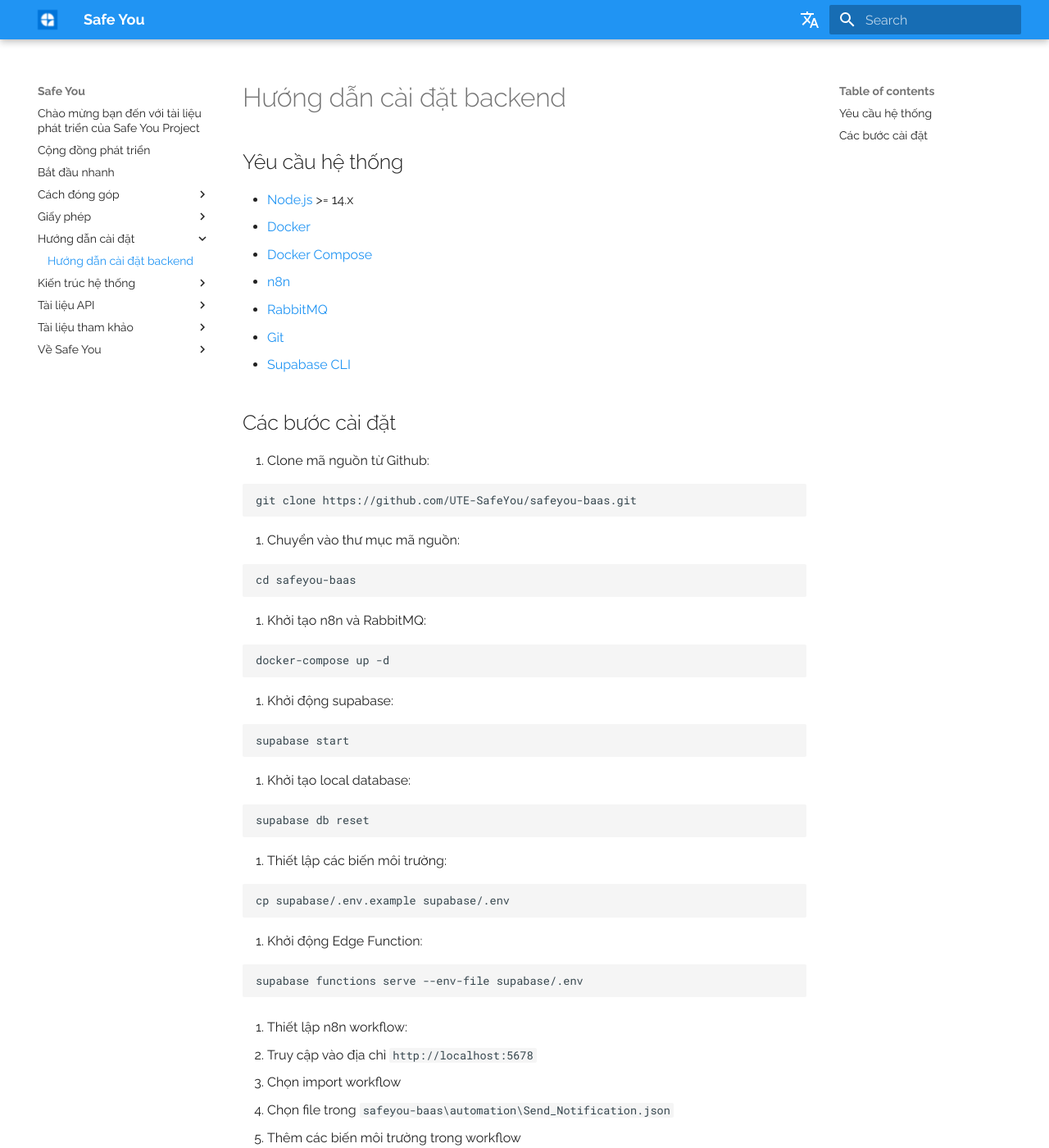
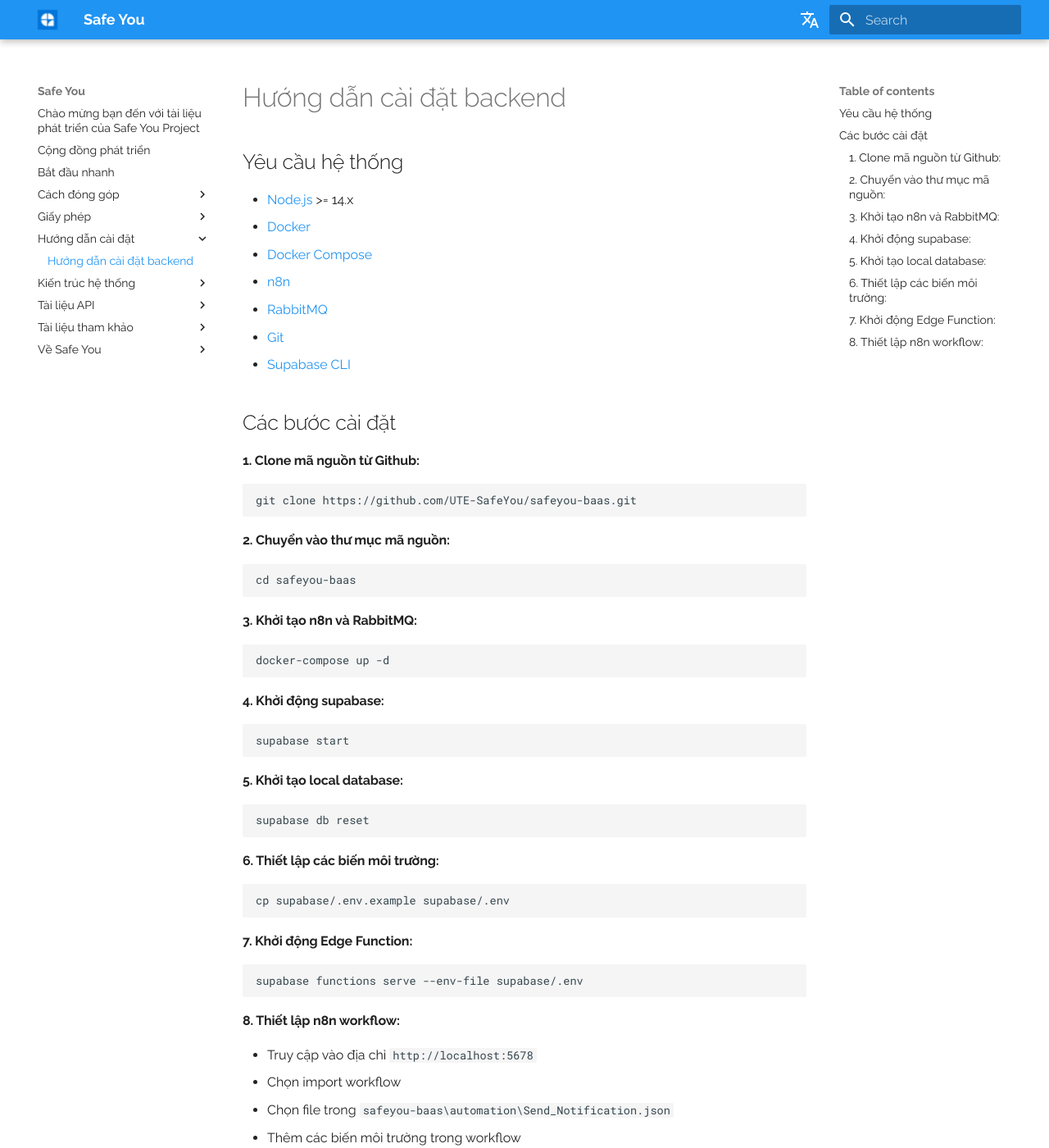
Before and after one commit to UTE-SafeYou/safeyou-docs, an MkDocs documentation site: the page built from docs/Hướng-dẫn-cài-đặt/install.md, in a window 1280 px wide and 1400 px high. Shown: the whole window at 82% size. Built offline with MkDocs 1.6.1 and Material for MkDocs 9.7.7, drawn with Linux system fonts in a browser that asks for light colours; comment, search, counter and statistics services are not loaded.

Commit message:
Update: improve installation guide formatting and clarity in Vietnamese

````diff
--- a/docs/Hướng-dẫn-cài-đặt/install.md
+++ b/docs/Hướng-dẫn-cài-đặt/install.md
@@ -11,53 +11,51 @@
 
 ## Các bước cài đặt
 
-1. Clone mã nguồn từ Github:
-
+#### 1. Clone mã nguồn từ Github:
 ```sh
 git clone https://github.com/UTE-SafeYou/safeyou-baas.git
 ```
 
-2. Chuyển vào thư mục mã nguồn:
+#### 2. Chuyển vào thư mục mã nguồn:
 
 ```sh
 cd safeyou-baas
 ```
 
-3. Khởi tạo n8n và RabbitMQ:
+#### 3. Khởi tạo n8n và RabbitMQ:
 
 ```sh
 docker-compose up -d
 ```
 
-4. Khởi động supabase:
+#### 4. Khởi động supabase:
 
 ```sh
 supabase start
 ```
 
-5. Khởi tạo local database:
+#### 5. Khởi tạo local database:
 
 ```sh
 supabase db reset
 ```
 
-6. Thiết lập các biến môi trường:
+#### 6. Thiết lập các biến môi trường:
 
 ```sh
 cp supabase/.env.example supabase/.env
 ```
 
-7. Khởi động Edge Function:
+#### 7. Khởi động Edge Function:
 
 ```sh
 supabase functions serve --env-file supabase/.env
 ```
 
-8. Thiết lập n8n workflow:
-
-- Truy cập vào địa chỉ `http://localhost:5678`
-- Chọn import workflow
-- Chọn file trong `safeyou-baas\automation\Send_Notification.json`
-- Thêm các biến môi trường trong workflow
-- Lưu workflow
-- Chạy workflow
+#### 8. Thiết lập n8n workflow:
+   - Truy cập vào địa chỉ `http://localhost:5678`
+   - Chọn import workflow
+   - Chọn file trong `safeyou-baas\automation\Send_Notification.json`
+   - Thêm các biến môi trường trong workflow
+   - Lưu workflow
+   - Chạy workflow
````
